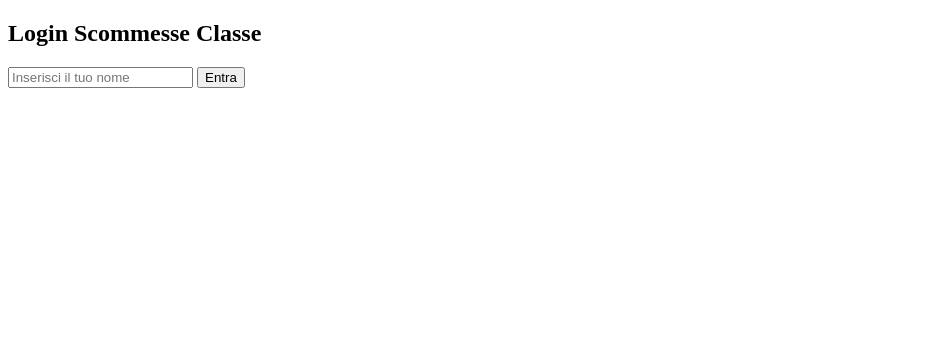
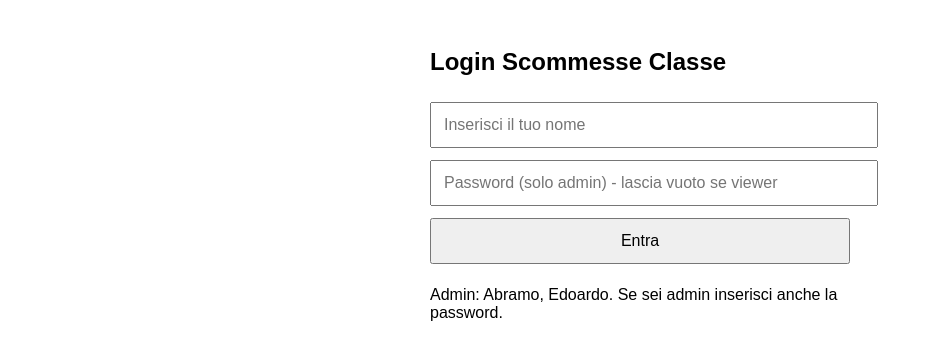
Before and after one commit to abramoibrahim09/sc3, a Flask app: page / in a window 1280 px wide. Shown: the top 360 px of the page, without its empty margins (0-933 px from the left). Run offline with Flask 3, Linux system fonts and the light colour scheme.

Commit message:
Update login.html

```diff
--- a/templates/login.html
+++ b/templates/login.html
@@ -1,13 +1,26 @@
 <!DOCTYPE html>
 <html>
 <head>
+<meta charset="utf-8">
+<meta name="viewport" content="width=device-width,initial-scale=1">
 <title>Login Scommesse Classe</title>
+<style>
+body {font-family: Arial, sans-serif; padding:20px}
+.box {max-width:420px;margin:0 auto}
+input, button {width:100%;padding:12px;margin:6px 0;font-size:16px}
+.error {color: red}
+</style>
 </head>
 <body>
+<div class="box">
 <h2>Login Scommesse Classe</h2>
+{% if error %}<div class="error">{{ error }}</div>{% endif %}
 <form method="POST">
 <input type="text" name="username" placeholder="Inserisci il tuo nome" required>
+<input type="password" name="password" placeholder="Password (solo admin) - lascia vuoto se viewer">
 <button type="submit">Entra</button>
 </form>
+<p>Admin: Abramo, Edoardo. Se sei admin inserisci anche la password.</p>
+</div>
 </body>
 </html>
```
